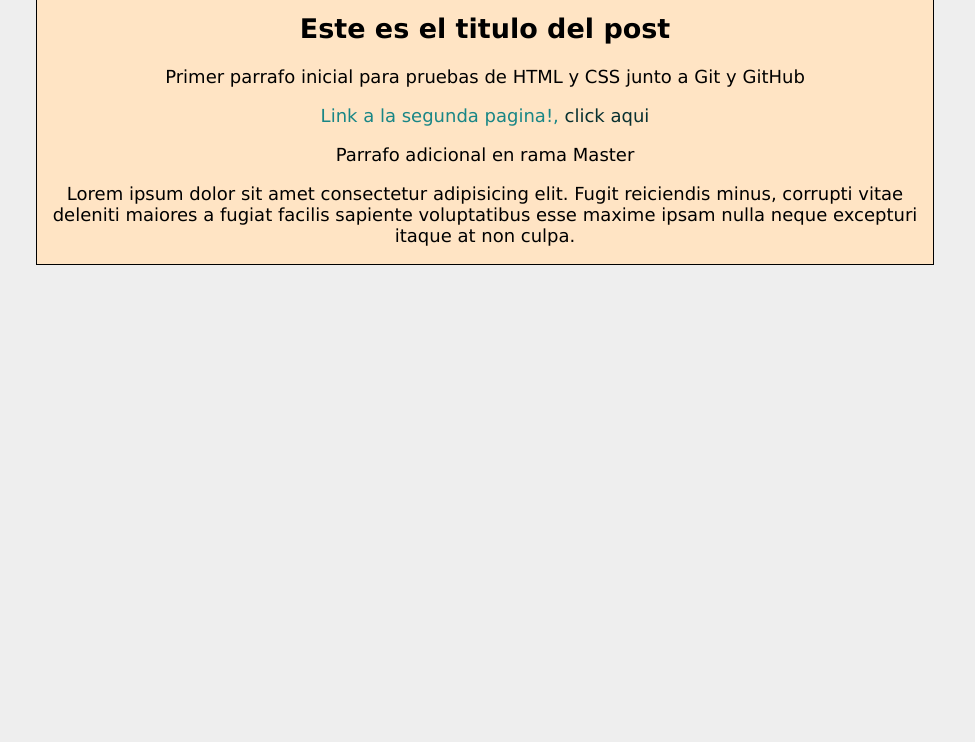
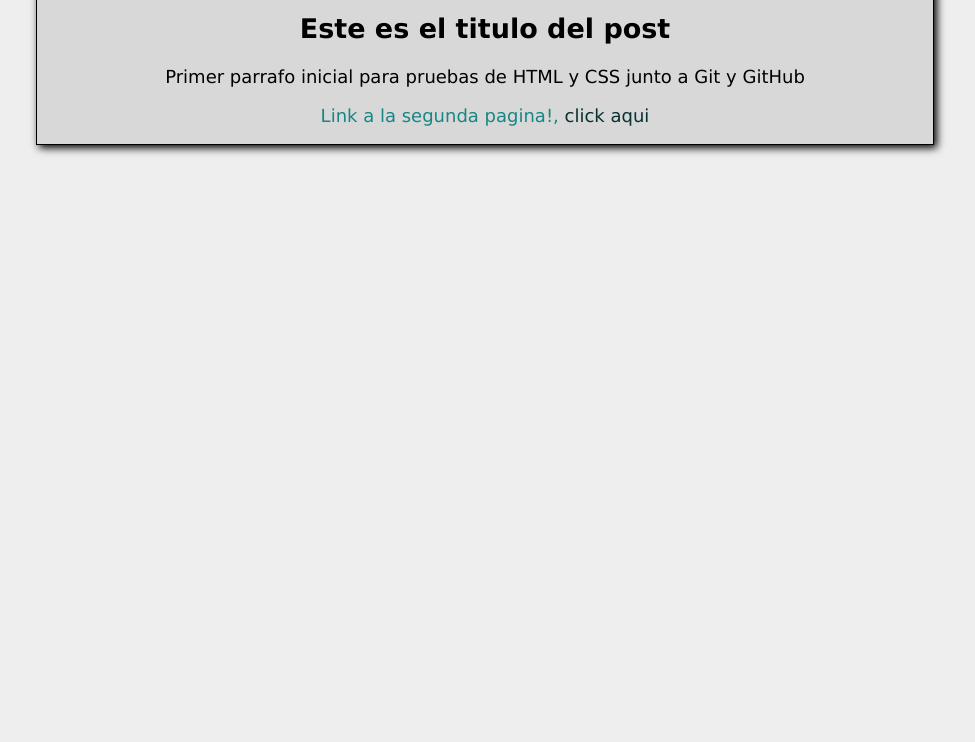
Before and after one commit to juanma2310/PruebasDeAprendizaje, a plain HTML site: page index.html in a window 1280 px wide. Shown: the part 58-800 px from the top of the page, without its empty margins (155-1130 px from the left). Drawn offline with Linux system fonts and the light colour scheme.

Commit message:
Cambios para manerjar la cabecera por aparte

```diff
--- a/css/estilos.css
+++ b/css/estilos.css
@@ -12,7 +12,8 @@ body{
     padding: 0em;
     margin: 0 auto;
     border: 1px solid #000;
-    background-color: bisque;
+    background-color: rgb(216, 216, 216);
+    box-shadow: 3px 3px 8px #000;
 
 }
 #post{
--- a/index.html
+++ b/index.html
@@ -16,8 +16,6 @@
             <h2>Este es el titulo del post</h2>
             <p>Primer parrafo inicial para pruebas de HTML y CSS junto a Git y GitHub</p>
             <p id="link">Link a la segunda pagina!, <a href="pagina_dos.html">click aqui</a></p>
-            <p>Parrafo adicional en rama Master</p>
-            <p>Lorem ipsum dolor sit amet consectetur adipisicing elit. Fugit reiciendis minus, corrupti vitae deleniti maiores a fugiat facilis sapiente voluptatibus esse maxime ipsam nulla neque excepturi itaque at non culpa.</p>
         </div>
     </div>
 </body>
```
